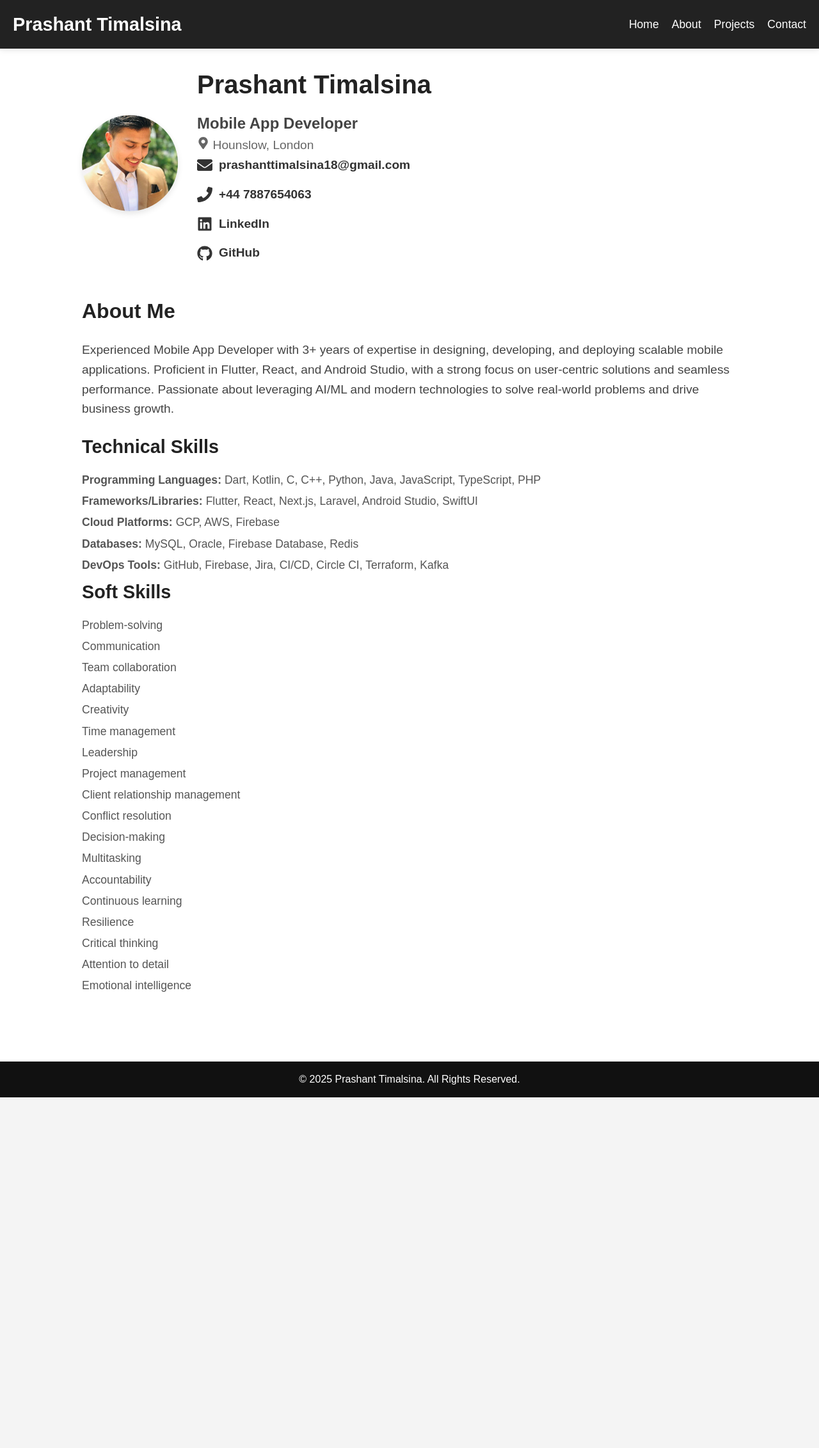
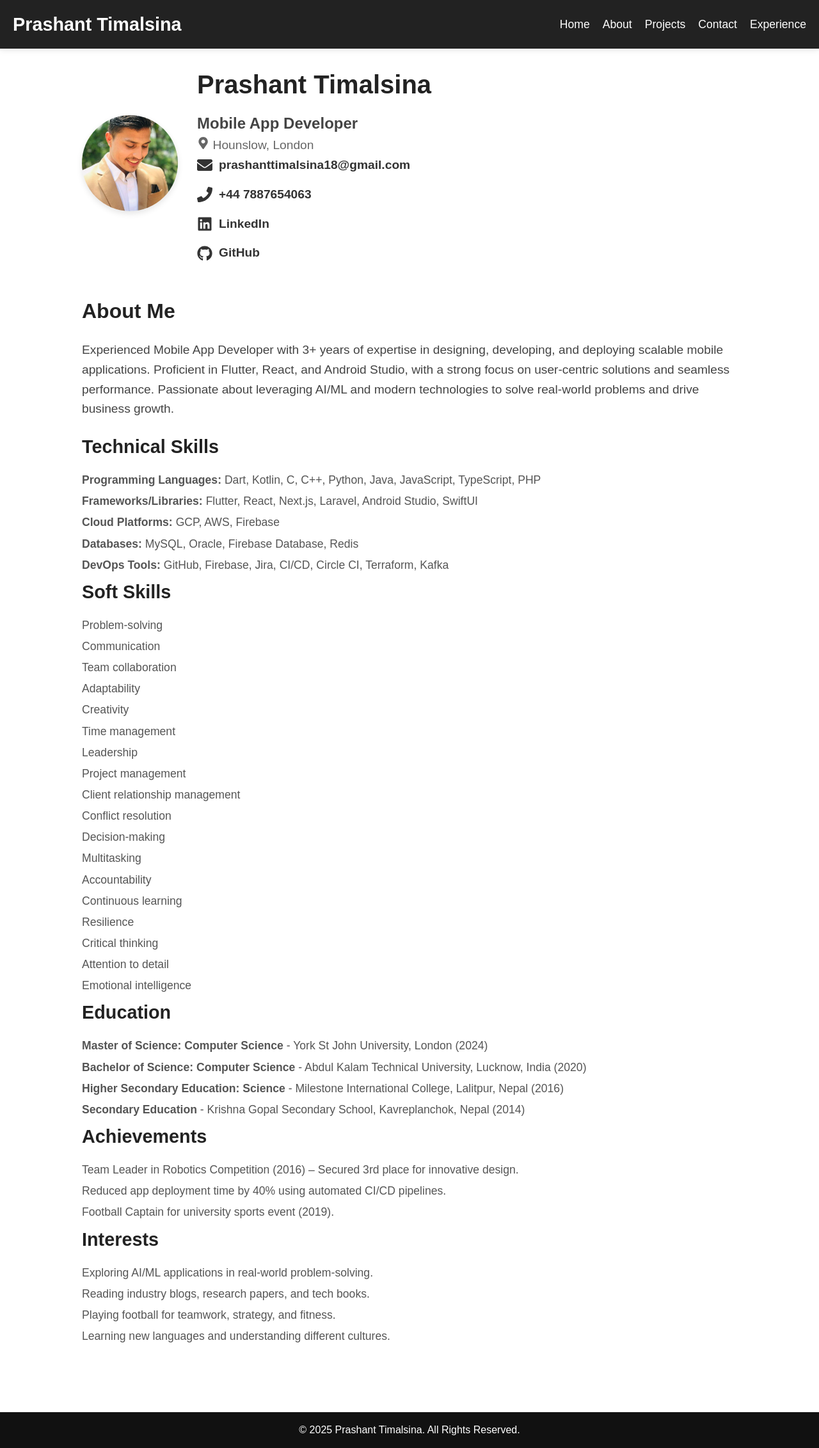
Before and after one commit to creativeprashant007/prashant-profile, a React (Create React App) app: page /about in a window 1280 px wide. Shown: the whole page at 64% size. Before the commit the page ends 1715 px from the top, so only its background shows below. Built offline with nearby package versions, Linux system fonts and the light colour scheme.

Commit message:
fix experience

```diff
--- a/src/components/Header.js
+++ b/src/components/Header.js
@@ -11,6 +11,7 @@ const Header = () => (
         <li><Link to="/about">About</Link></li>
         <li><Link to="/projects">Projects</Link></li>
         <li><Link to="/contact">Contact</Link></li>
+        <li><Link to="/experience">Experience</Link></li>
       </ul>
     </nav>
   </header>
--- a/src/data/resumeData.js
+++ b/src/data/resumeData.js
@@ -114,6 +114,62 @@ const resumeData = {
           "Optimized AWS cloud deployment, reducing downtime by 15%.",
         ],
       },
+      {
+        title: "Learning App",
+        details: [
+          "Developed an interactive mobile learning app for educational content delivery.",
+          "Integrated gamified features to enhance user engagement and learning experience.",
+          "Optimized for both iOS and Android using Flutter.",
+        ],
+      },
+      {
+        title: "Food Delivery App",
+        details: [
+          "Designed a mobile application that enables users to order food from local restaurants.",
+          "Integrated real-time tracking and payment gateway for seamless user experience.",
+          "Built with Flutter for cross-platform compatibility.",
+        ],
+      },
+      {
+        title: "Loyalty App",
+        details: [
+          "Created a loyalty program app for businesses to manage customer rewards and promotions.",
+          "Integrated push notifications for real-time offer updates and user engagement.",
+          "Optimized performance to support thousands of concurrent users.",
+        ],
+      },
+      {
+        title: "School Management System",
+        details: [
+          "Developed a comprehensive school management system for administrators, teachers, and students.",
+          "Integrated student performance tracking, attendance, and communication features.",
+          "Deployed on cloud infrastructure for easy access and scalability.",
+        ],
+      },
+      {
+        title: "Tourist Guide App",
+        details: [
+          "Built a mobile app to assist tourists with local sightseeing, accommodations, and activities.",
+          "Integrated location-based services and offline mode for users without internet access.",
+          "Deployed with Firebase for real-time updates and notifications.",
+        ],
+      },
+      {
+        title: "Movie Review App",
+        details: [
+          "Developed an app for users to review and rate movies.",
+          "Integrated third-party APIs for movie data and user reviews.",
+          "Optimized for both mobile and tablet views using responsive design techniques.",
+        ],
+      },
+      {
+        title: "Food Review App",
+        details: [
+          "Created an app for users to review local restaurants and food items.",
+          "Integrated location-based features and a robust rating system.",
+          "Used Firebase for real-time user reviews and data synchronization.",
+        ],
+      },
     ],
     achievements: [
       "Team Leader in Robotics Competition (2016) – Secured 3rd place for innovative design.",
--- a/src/pages/About.js
+++ b/src/pages/About.js
@@ -46,6 +46,37 @@ const About = () => (
             ))}
           </ul>
         </div>
+         {/* Education Section */}
+         <div className="skills-section">
+          <h3>Education</h3>
+          <ul>
+            {resumeData.education.map((edu, index) => (
+              <li key={index}>
+                <strong>{edu.degree}</strong> - {edu.institution} ({edu.year})
+              </li>
+            ))}
+          </ul>
+        </div>
+
+        {/* Achievements Section */}
+        <div className="skills-section">
+          <h3>Achievements</h3>
+          <ul>
+            {resumeData.achievements.map((achievement, index) => (
+              <li key={index}>{achievement}</li>
+            ))}
+          </ul>
+        </div>
+
+        {/* Interests Section */}
+        <div className="skills-section">
+          <h3>Interests</h3>
+          <ul>
+            {resumeData.interests.map((interest, index) => (
+              <li key={index}>{interest}</li>
+            ))}
+          </ul>
+        </div>
       </div>
     </div>
   </section>
--- /dev/null
+++ b/src/pages/Experience.js
@@ -0,0 +1,26 @@
+import React from "react";
+import resumeData from "../data/resumeData";
+
+const Experience = () => {
+  return (
+    <section className="experience">
+      <div className="experience-content">
+        <h2>Experience</h2>
+        {resumeData.experience.map((exp, index) => (
+          <div key={index} className="experience-item">
+            <h3>{exp.role} - {exp.company}</h3>
+            <p><strong>Duration:</strong> {exp.duration}</p>
+            <p><strong>Location:</strong> {exp.location}</p>
+            <ul>
+              {exp.responsibilities.map((responsibility, i) => (
+                <li key={i}>{responsibility}</li>
+              ))}
+            </ul>
+          </div>
+        ))}
+      </div>
+    </section>
+  );
+};
+
+export default Experience;
```
